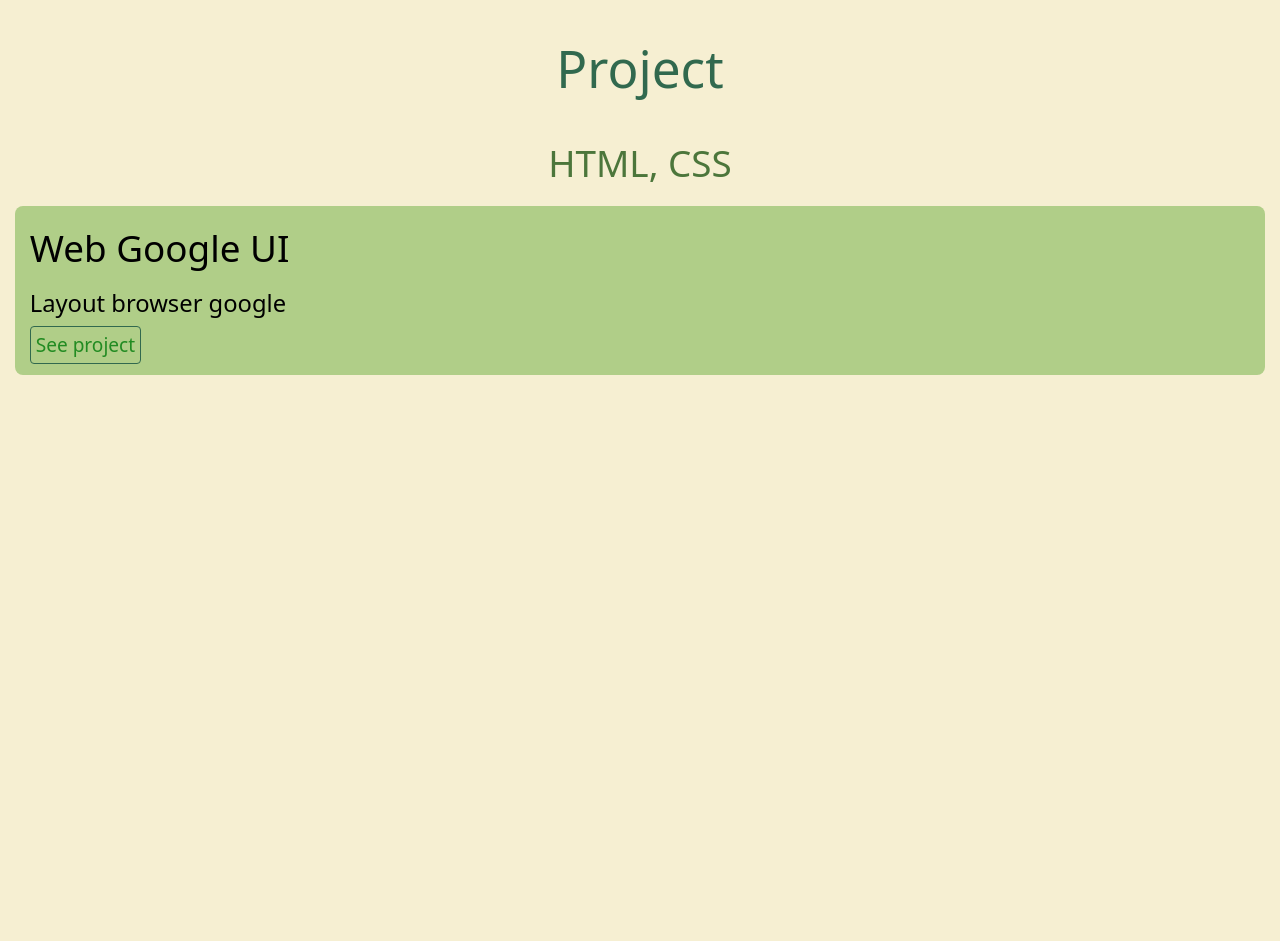
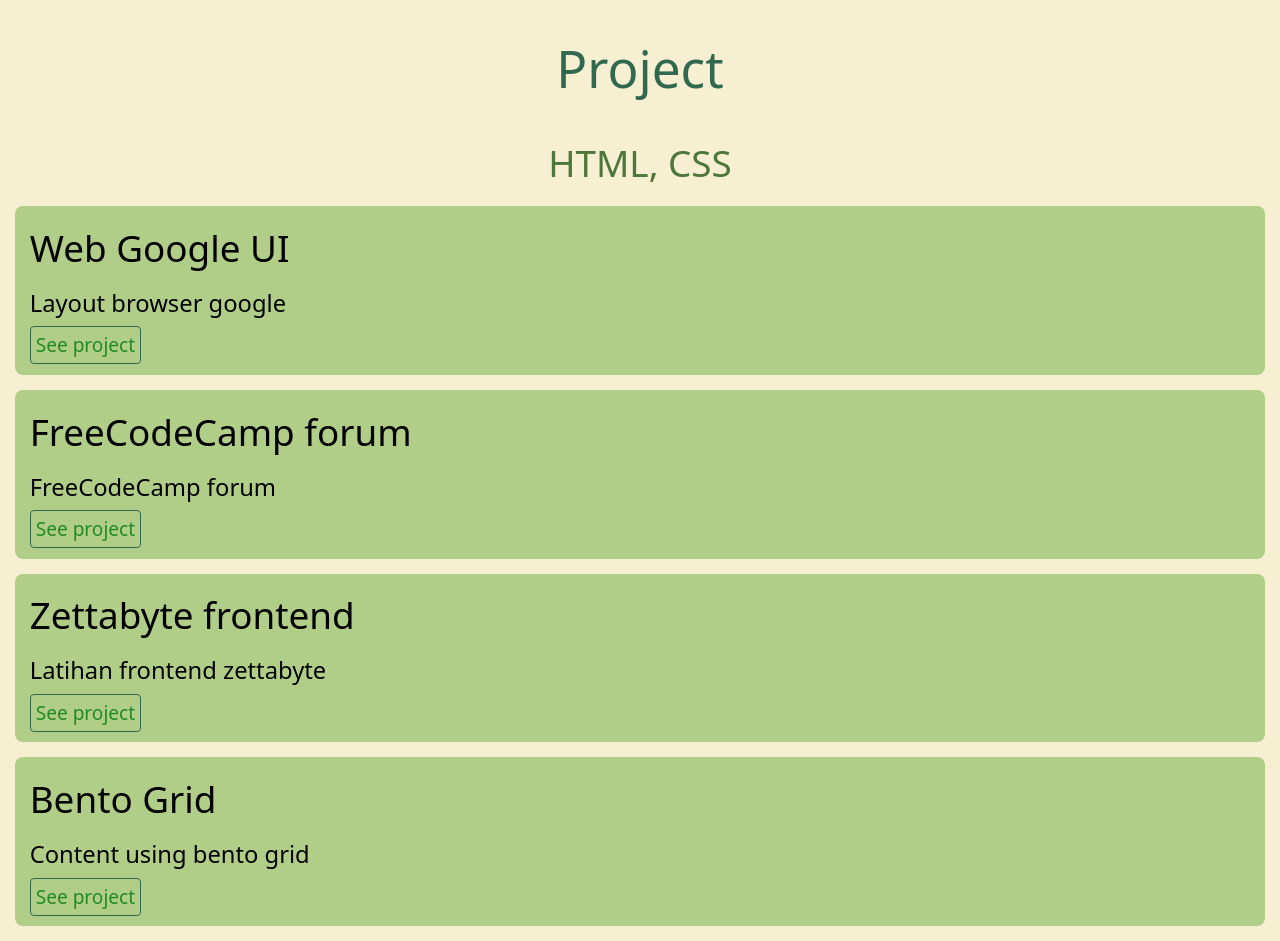
Before and after one commit to zesciati/zak-link-portfolio, a website: page index.html in a window 1280 px wide. Before the commit the page ends 800 px from the top, so only its background shows below. Drawn offline with nearby package versions, Linux system fonts and the light colour scheme; files that its build step writes are made by us from their sources.

Commit message:
- sudah bisa menfetching data dari data.json menggunakan async / await. - masih "manual" untuk menampilkan kontennya tanpa bantuan json. - ukuran 375 px sudah selesai tetapi selebihnya belum diurus.

```diff
--- /dev/null
+++ b/data.json
@@ -0,0 +1,28 @@
+{
+  "HTML_CSS": [
+    {
+      "id": "1",
+      "title": "Web Google UI",
+      "desc": "Layout browser google",
+      "link": "https://webgoogleui.zakyabiyyu.com/"
+    },
+    {
+      "id": "2",
+      "title": "FreeCodeCamp forum",
+      "desc": "Freecodecamp forum",
+      "link": "https://survey-freecodecamp.zakyabiyyu.com/"
+    },
+    {
+      "id": "3",
+      "title": "Bento Grid",
+      "desc": "Content using bento grid",
+      "link": "https://bento-grid-1vq.pages.dev/"
+    },
+    {
+      "id": "4",
+      "title": "Zettabyte frontend",
+      "desc": "Latihan frontend zettabyte",
+      "link": "https://zettabytefrontend.pages.dev/"
+    }
+  ]
+}
--- a/index.html
+++ b/index.html
@@ -46,16 +46,66 @@
     </section>
 
     <section>
-      <h2 class="text-center text-(length:--step-3) text-(--clr-hijau-1) font-medium">HTML, CSS</h2>
+      <section>
+        <h2 class="text-center text-(length:--step-3) text-(--clr-hijau-1) font-medium">HTML, CSS</h2>
+      </section>
+
+      <section class="bg-(--clr-hijau-2) m-(--space-xs) p-(--space-xs) rounded-lg ">
+        <h3 class="text-(length:--step-3)">Web Google UI</h3>
+        <p class="text-(length:--step-1) my-(--space-2xs) ">Layout browser google</p>
+        <a href="https://webgoogleui.zakyabiyyu.com/" target="_blank"
+          class="text-(--clr-hijau-4) border-(--clr-hijau-3) border-[1.7px] p-(--space-3xs) text-(length:--step-0) rounded-sm hover:text-neutral-100 hover:bg-(--clr-hijau-3) font-medium">See
+          project</a>
+      </section>
+
+
+      <section class="bg-(--clr-hijau-2) m-(--space-xs) p-(--space-xs) rounded-lg ">
+        <h3 class="text-(length:--step-3)">FreeCodeCamp forum</h3>
+        <p class="text-(length:--step-1) my-(--space-2xs) ">FreeCodeCamp forum</p>
+        <a href="https://survey-freecodecamp.zakyabiyyu.com/" target="_blank"
+          class="text-(--clr-hijau-4) border-(--clr-hijau-3) border-[1.7px] p-(--space-3xs) text-(length:--step-0) rounded-sm hover:text-neutral-100 hover:bg-(--clr-hijau-3) font-medium">See
+          project</a>
+      </section>
+
+      <section class="bg-(--clr-hijau-2) m-(--space-xs) p-(--space-xs) rounded-lg ">
+        <h3 class="text-(length:--step-3)">Zettabyte frontend</h3>
+        <p class="text-(length:--step-1) my-(--space-2xs) ">Latihan frontend zettabyte</p>
+        <a href="https://zettabytefrontend.pages.dev/" target="_blank"
+          class="text-(--clr-hijau-4) border-(--clr-hijau-3) border-[1.7px] p-(--space-3xs) text-(length:--step-0) rounded-sm hover:text-neutral-100 hover:bg-(--clr-hijau-3) font-medium">See
+          project</a>
+      </section>
     </section>
 
-    <section class="bg-(--clr-hijau-2) m-(--space-xs) p-(--space-xs) rounded-lg ">
-      <h3 class="text-(length:--step-3)">Web Google UI</h3>
-      <p class="text-(length:--step-1) my-(--space-2xs) ">Layout browser google</p>
-      <a href="https://webgoogleui.zakyabiyyu.com/" target="_blank" class="text-(--clr-hijau-4) border-(--clr-hijau-3) border-[1.7px] p-(--space-3xs) text-(length:--step-0) rounded-sm hover:text-neutral-100 hover:bg-(--clr-hijau-3) font-medium">See project</a>
+     <section class="bg-(--clr-hijau-2) m-(--space-xs) p-(--space-xs) rounded-lg ">
+        <h3 class="text-(length:--step-3)">Bento Grid</h3>
+        <p class="text-(length:--step-1) my-(--space-2xs) ">Content using bento grid</p>
+        <a href="https://bento-grid-1vq.pages.dev/" target="_blank"
+          class="text-(--clr-hijau-4) border-(--clr-hijau-3) border-[1.7px] p-(--space-3xs) text-(length:--step-0) rounded-sm hover:text-neutral-100 hover:bg-(--clr-hijau-3) font-medium">See
+          project</a>
+      </section>
     </section>
 
   </main>
+
+  <script>
+    async function fetchData() {
+      const response = await fetch('./data.json');
+      const data = await response.json();
+
+      // console.log(data[0].title);
+      console.log(data.HTML_CSS[0].title);
+
+    }
+
+
+    fetchData();
+  </script>
 </body>
 
 </html>
+
+
+<!--
+  - menghubungkan javascript dengan tag html
+  - konten tertentu untuk tag html tertentu
+-->
```
Also changed, not shown: src/output.css (added), 1 other file.
